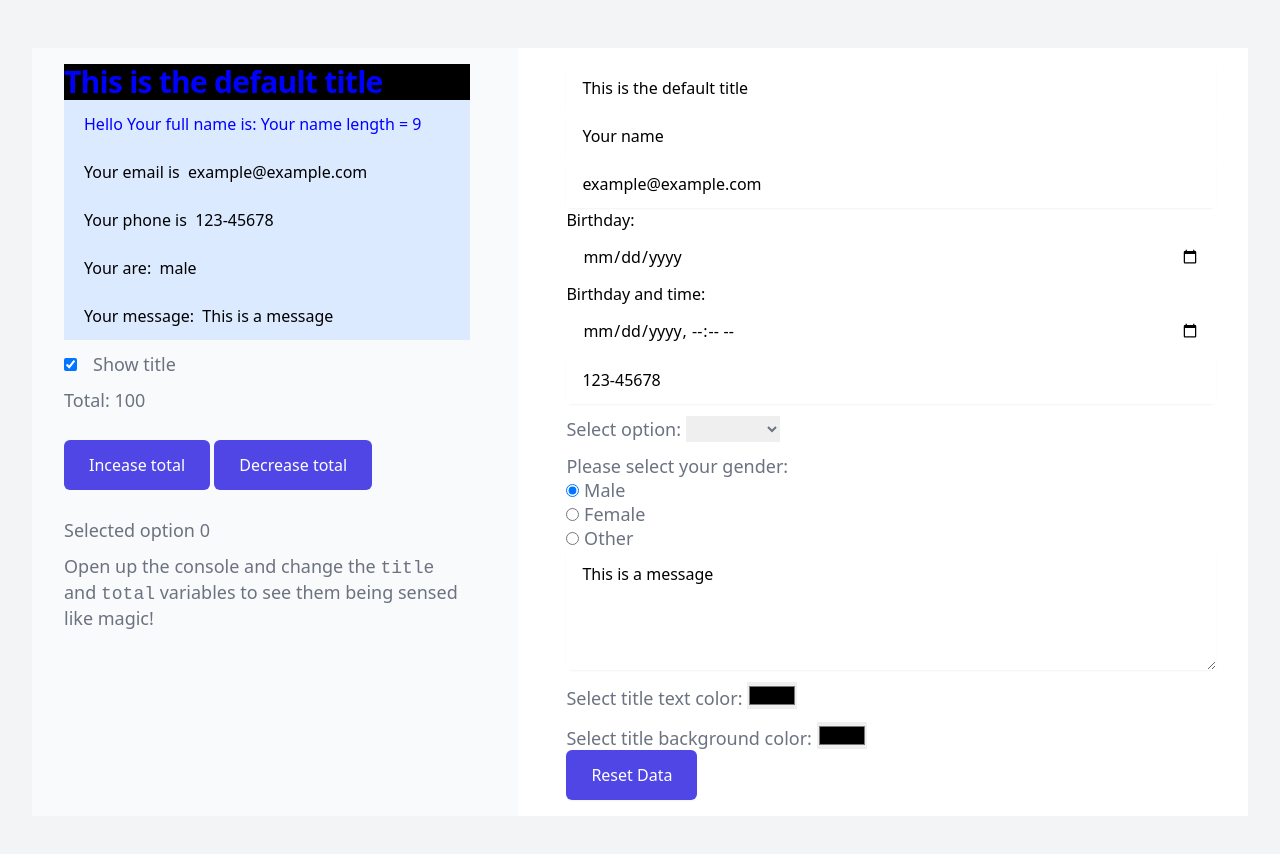
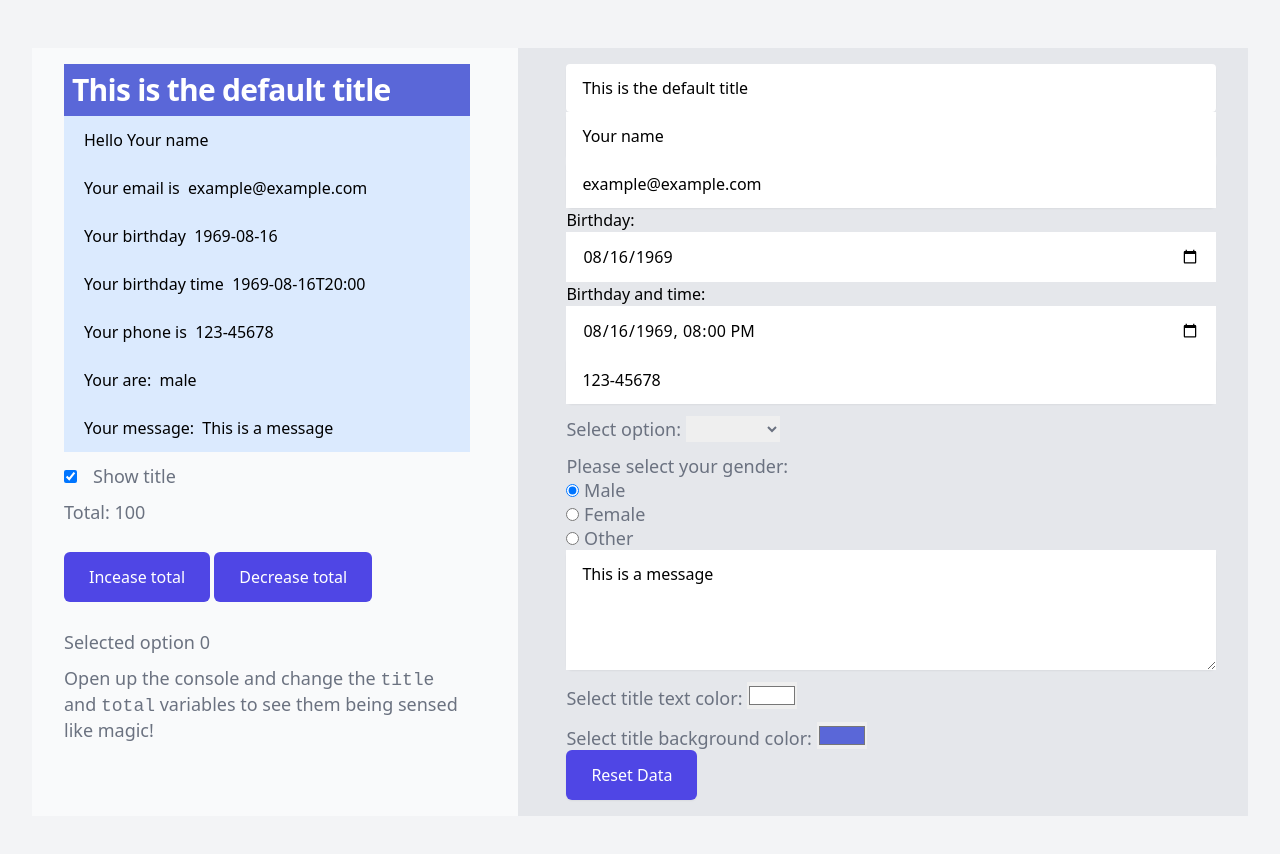
Before and after one commit to ricardoaponte/sensiblejs, a website: page index.html in a window 1280 px wide. Drawn offline with nearby package versions, Linux system fonts and the light colour scheme.

Commit message:
Documentation

```diff
--- a/index.html
+++ b/index.html
@@ -15,18 +15,25 @@
             <div class="px-4 py-16 bg-gray-50 sm:px-6 lg:col-span-2 lg:px-8 lg:py-4 xl:pr-12">
                 <div class="max-w-lg mx-auto">
 
-                    <div s-css="background-color: backgroundColor; color: favcolor" class="text-2xl font-extrabold leading-8 tracking-tight text-gray-900 sm:text-3xl sm:leading-9" s-bind="title"
+                    <div s-css="background-color: backgroundColor; color: favcolor" class="py-2 px-2 text-2xl font-extrabold leading-8 tracking-tight text-gray-900 sm:text-3xl sm:leading-9" s-bind="title"
                             s-if="show">
                         {{ title }}
                     </div>
-                    <div s-css="color: favcolor" class="flex content-center px-5 py-3 bg-blue-100" s-if="fullName.length > 0">
+                    <div class="flex content-center px-5 py-3 bg-blue-100" s-if="fullName.length > 0">
                         <p>Hello&nbsp;
-                        <h1 s-bind="fullName">Your full name is: {{ `${fullName} length = ${fullName.length}`
-                            }}</h1></p>
+                        <h1 s-bind="fullName">{{ `${fullName}` }}</h1></p>
                     </div>
                     <div class="flex content-center px-5 py-3 bg-blue-100" s-if="email != ''">
                         <p>Your email is &nbsp;
                         <h1 s-bind="email"></h1></p>
+                    </div>
+                    <div class="flex content-center px-5 py-3 bg-blue-100" s-if="birthDate != ''">
+                        <p>Your birthday &nbsp;
+                        <h1 s-bind="birthDate"></h1></p>
+                    </div>
+                    <div class="flex content-center px-5 py-3 bg-blue-100" s-if="birthDateTime != ''">
+                        <p>Your birthday time &nbsp;
+                        <h1 s-bind="birthDateTime"></h1></p>
                     </div>
                     <div class="flex content-center px-5 py-3 bg-blue-100" s-if="phone != ''">
                         <p>Your phone is &nbsp;
@@ -57,7 +64,7 @@
                         Decrease total
                     </button>
                     <div class="mt-3 text-lg leading-6 text-gray-500">
-                        <label for="options" s-bind="selectedOption">Selected option {{ parseInt(selectedOption) }} </label>
+                        <p s-bind="selectedOption">Selected option {{ parseInt(selectedOption) }} </p>
                     </div>
                     <div class="mt-3 text-lg leading-6 text-gray-500">
                         Open up the console and change the <tt>title</tt>
@@ -65,13 +72,13 @@
                     </div>
                 </div>
             </div>
-            <div class="px-4 py-16 bg-white sm:px-6 lg:col-span-3 lg:py-4 lg:px-8 xl:pl-12">
+            <div class="px-4 py-16 bg-white sm:px-6 lg:col-span-3 lg:py-4 lg:px-8 xl:pl-12 bg-gray-200">
                 <div class="max-w-lg mx-auto lg:max-w-none">
                     <form action="#" class="grid grid-cols-1 row-gap-6" method="POST">
                         <div>
                             <label class="sr-only" for="full_name">Title</label>
                             <div class="relative rounded-md shadow-sm">
-                                <input class="block w-full px-4 py-3 placeholder-gray-500 transition duration-150 ease-in-out form-input" id="title"
+                                <input class="block w-full px-4 py-3 placeholder-gray-500 rounded transition duration-150 ease-in-out form-input" id="title"
                                         placeholder="Title"
                                         s-bind="title"/>
                             </div>
@@ -180,10 +187,10 @@
                 phone: {type: String, default: '123-45678'},
                 message: {type: String, default: 'This is a message'},
                 gender: {type: String, default: 'male'},
-                favcolor: {type: String, default: 'blue'},
-                backgroundColor: {type: String, default: '#000'},
-                birthDate: {type: String, default: ''},
-                birthDateTime: {type: String, default: ''}
+                favcolor: {type: String, default: '#FFFFFF'},
+                backgroundColor: {type: String, default: '#5a67d8'},
+                birthDate: {type: String, default: '1969-08-16'},
+                birthDateTime: {type: String, default: '1969-08-16T20:00'}
             }
         },
     };
```
Also changed, not shown: README.md.
